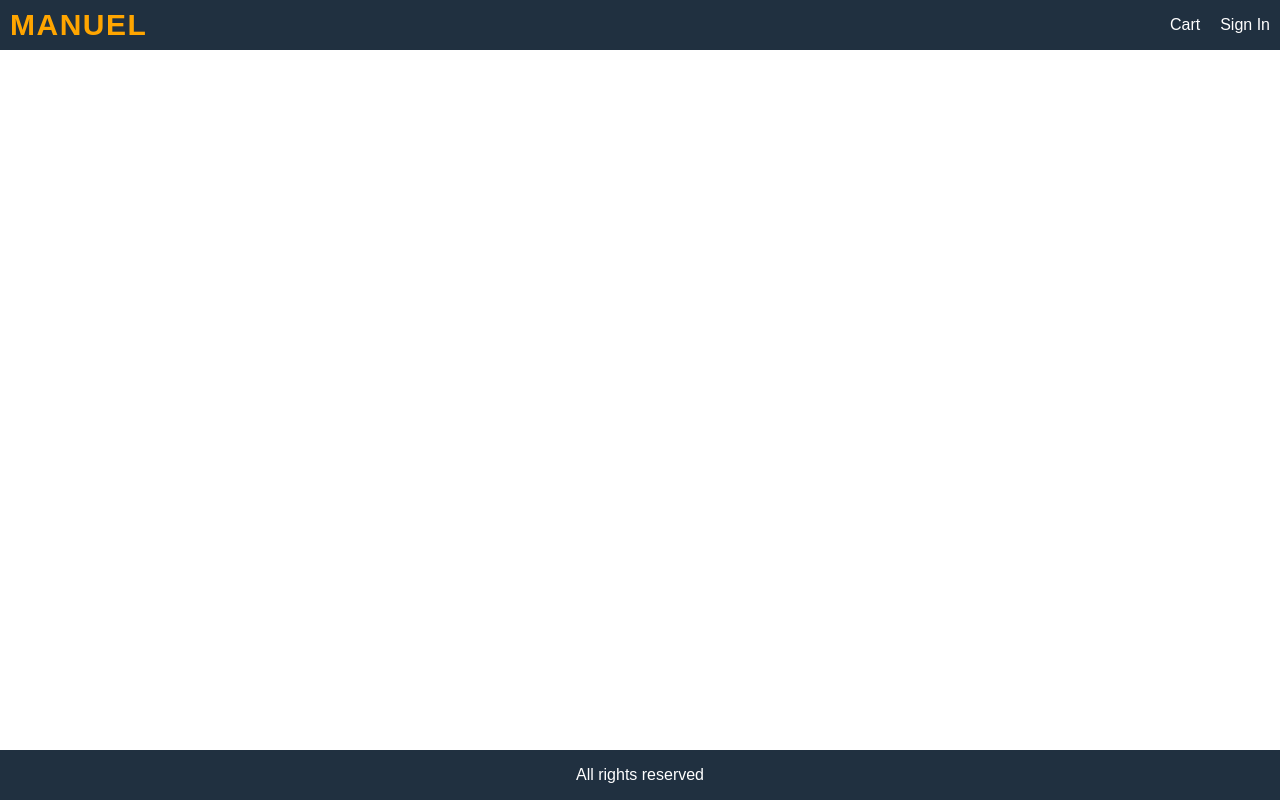
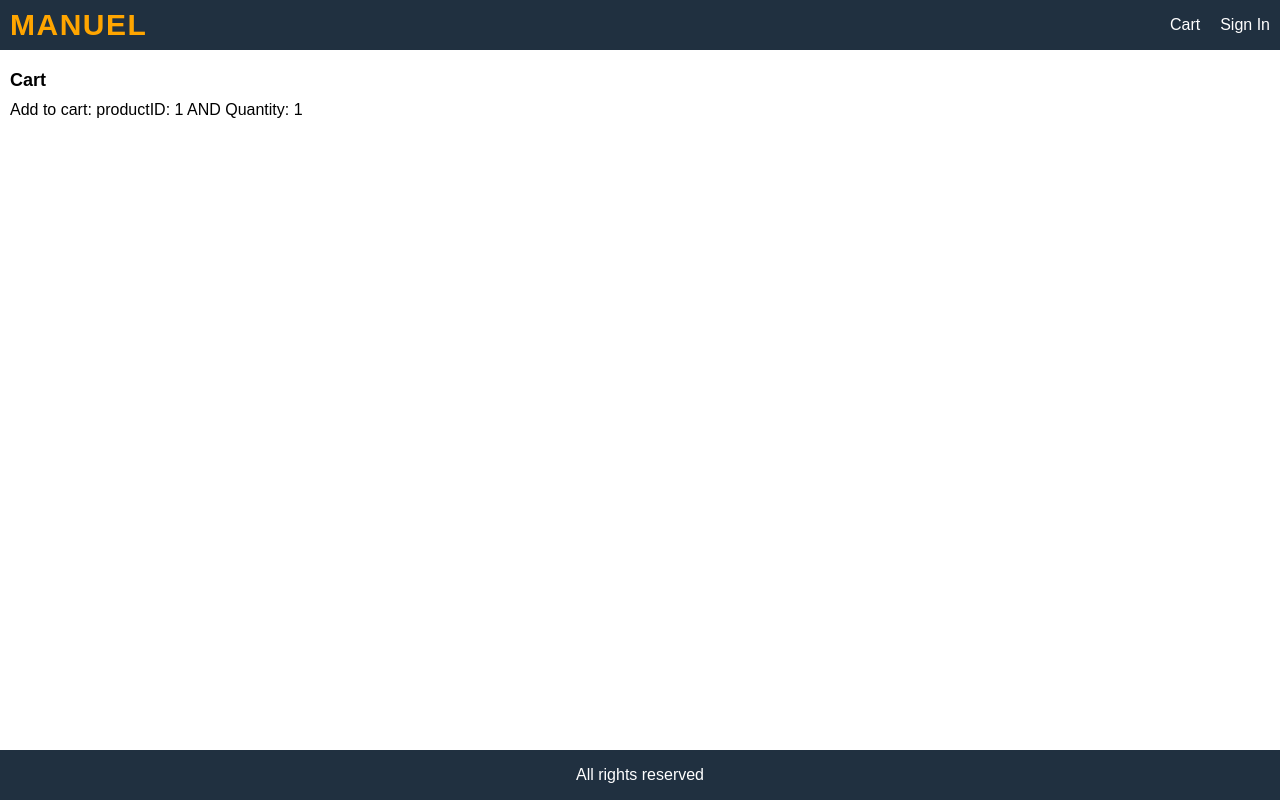
Before and after one commit to PadillaTom/Manuel-by-Basir, a React (Create React App) app in the folder frontend/: page /cart/1 in a window 1280 px wide. Built offline with nearby package versions, Linux system fonts and the light colour scheme.

Commit message:
Cart Screen with Qty and ID

```diff
--- a/frontend/src/App.css
+++ b/frontend/src/App.css
@@ -30,12 +30,15 @@
 li {
   margin-top: 1rem;
 }
+
 button {
   padding: 1rem;
   border-radius: 0.5rem;
   border: 0.1rem #a4a4a4 solid;
   font-size: 1.6rem;
   font-family: Arial, Helvetica, sans-serif;
+}
+button {
   background: lightgray;
   cursor: pointer;
   transition: 0.3s ease all;
@@ -46,6 +49,9 @@
 button.block {
   width: 100%;
 }
+input:hover,
+select:hover,
+textarea:hover,
 button:hover {
   border: 0.1rem #404040 solid;
 }
--- a/frontend/src/App.js
+++ b/frontend/src/App.js
@@ -3,6 +3,7 @@
 // Screens:
 import HomeScreen from './Screens/HomeScreen';
 import ProductScreen from './Screens/ProductScreen';
+import CartScreen from './Screens/CartScreen';
 
 function App() {
   return (
@@ -25,6 +26,7 @@
           <main>
             <Route path='/product/:id' component={ProductScreen}></Route>
             <Route path='/' component={HomeScreen} exact></Route>
+            <Route path='/cart/:id?' component={CartScreen}></Route>
           </main>
           <footer className='row center'>All rights reserved</footer>
         </div>
--- a/frontend/src/Components/Product.js
+++ b/frontend/src/Components/Product.js
@@ -7,7 +7,7 @@
 
   return (
     <>
-      <div className='card'>
+      <div className='card' key={product._id}>
         <a href={`/product/${_id}`}>
           {/* <!-- Size img: 680px by 830px --> */}
           <img src={image} alt='product' className='medium' />
--- /dev/null
+++ b/frontend/src/Screens/CartScreen.js
@@ -0,0 +1,20 @@
+import React from 'react';
+
+const CartScreen = (props) => {
+  const productId = props.match.params.id;
+  const qty = props.location.search
+    ? Number(props.location.search.split('=')[1])
+    : 1;
+  return (
+    <>
+      <div>
+        <h1>Cart</h1>
+        <p>
+          Add to cart: productID: {productId} AND Quantity: {qty}
+        </p>
+      </div>
+    </>
+  );
+};
+
+export default CartScreen;
--- a/frontend/src/Screens/HomeScreen.js
+++ b/frontend/src/Screens/HomeScreen.js
@@ -51,9 +51,9 @@
         <MessageBox variant='danger'>{error}</MessageBox>
       ) : (
         <div className='row center'>
-          {products.map((product) => {
-            return <Product key={product._id} product={product}></Product>;
-          })}
+          {products.map((product) => (
+            <Product key={product._id} product={product}></Product>
+          ))}
         </div>
       )}
     </>
--- a/frontend/src/Screens/ProductScreen.js
+++ b/frontend/src/Screens/ProductScreen.js
@@ -1,4 +1,4 @@
-import React, { useEffect } from 'react';
+import React, { useEffect, useState } from 'react';
 import { Link } from 'react-router-dom';
 import { useSelector, useDispatch } from 'react-redux';
 import { detailsProduct } from '../Actions/productActions';
@@ -21,9 +21,16 @@
   const { loading, error, product } = productDetails;
   // const { image, name, description, price } = product;
 
+  const [qty, setQty] = useState(1);
+
   useEffect(() => {
     dispatch(detailsProduct(productId));
   }, [dispatch, productId]);
+
+  // Add to cart:
+  const addToCartHandler = () => {
+    props.history.push(`/cart/${productId}?qty=${qty}`);
+  };
 
   return (
     <>
@@ -75,9 +82,37 @@
                         </div>
                       </div>
                     </li>
-                    <li>
-                      <button className='primary block'>Add to Cart</button>
-                    </li>
+                    {product.countInStock > 0 && (
+                      <>
+                        <li>
+                          <div className='row'>
+                            <div>Qty</div>
+                            <div>
+                              <select
+                                value={qty}
+                                onChange={(e) => setQty(e.target.value)}
+                              >
+                                {[...Array(product.countInStock).keys()].map(
+                                  (item) => (
+                                    <option key={item + 1} value={item + 1}>
+                                      {item + 1}
+                                    </option>
+                                  )
+                                )}
+                              </select>
+                            </div>
+                          </div>
+                        </li>
+                        <li>
+                          <button
+                            className='primary block'
+                            onClick={addToCartHandler}
+                          >
+                            Add to Cart
+                          </button>
+                        </li>
+                      </>
+                    )}
                   </ul>
                 </div>
               </div>
```
Also changed, not shown: 2 other files (tests, documents, lock files or other folders).
